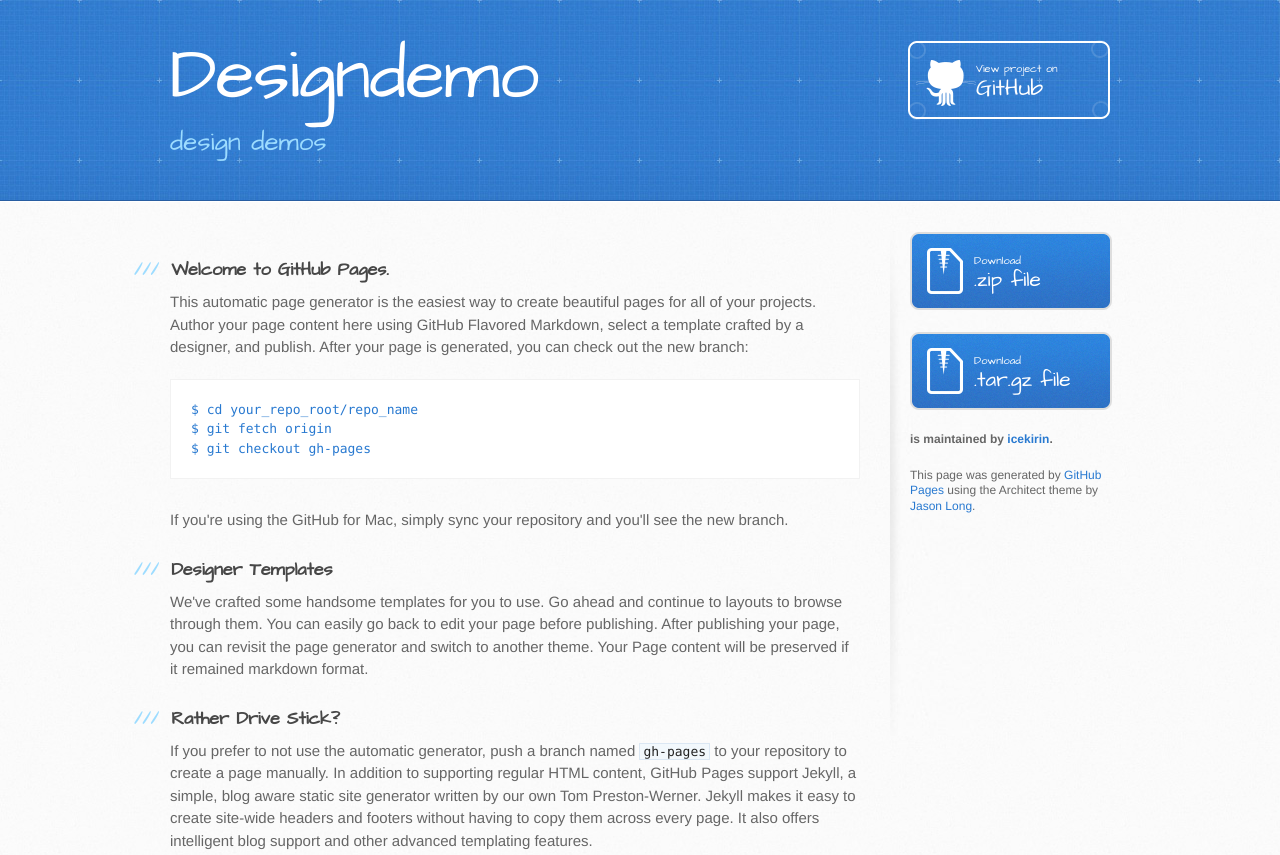
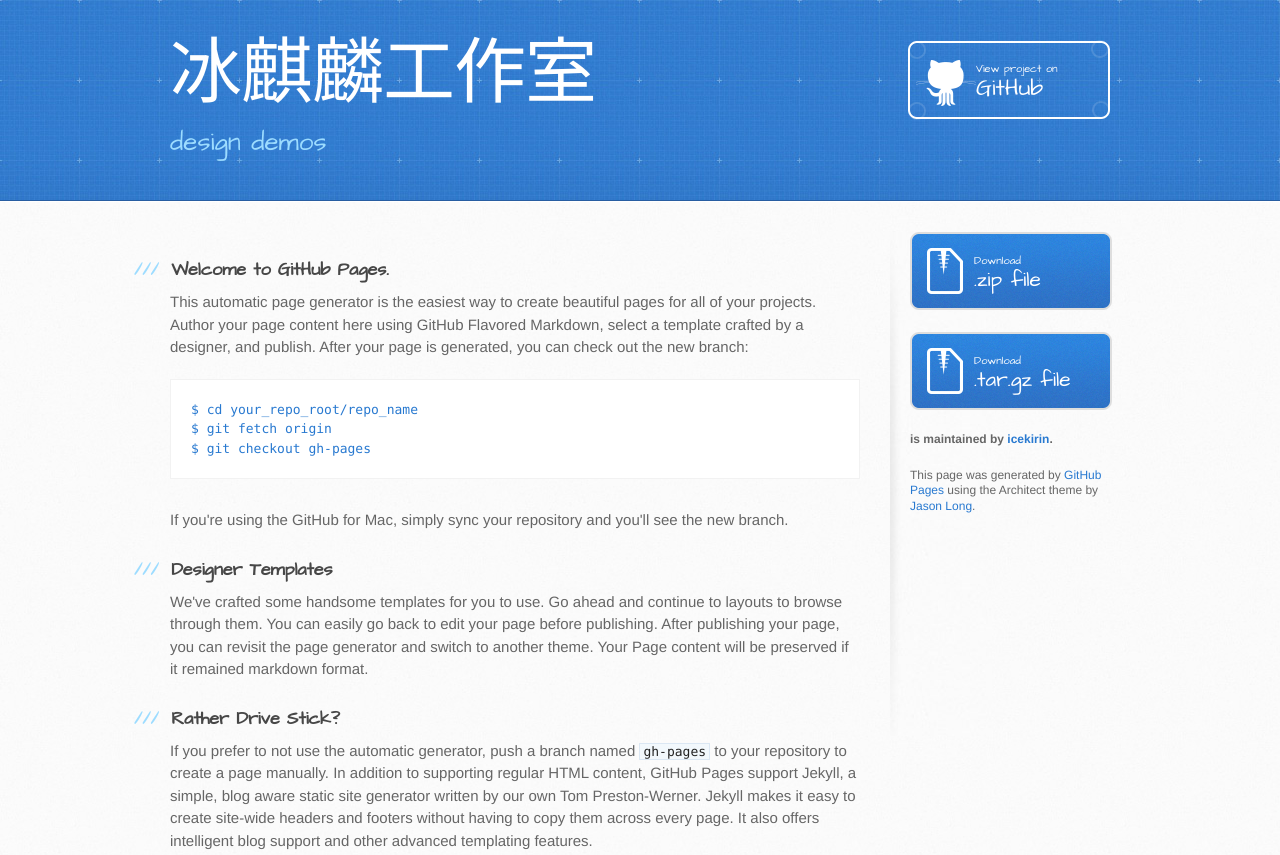
Before and after one commit to icekirin/designdemo, a plain HTML site: page index.html in a window 1280 px wide. Shown: the top 855 px of the page. Drawn offline with Linux system fonts and the light colour scheme.

Commit message:
modify index

```diff
--- a/index.html
+++ b/index.html
@@ -19,7 +19,7 @@
   <body>
     <header>
       <div class="inner">
-        <h1>Designdemo</h1>
+        <h1>冰麒麟工作室</h1>
         <h2>design demos</h2>
         <a href="https://github.com/icekirin/designdemo" class="button"><small>View project on</small>GitHub</a>
       </div>
```
